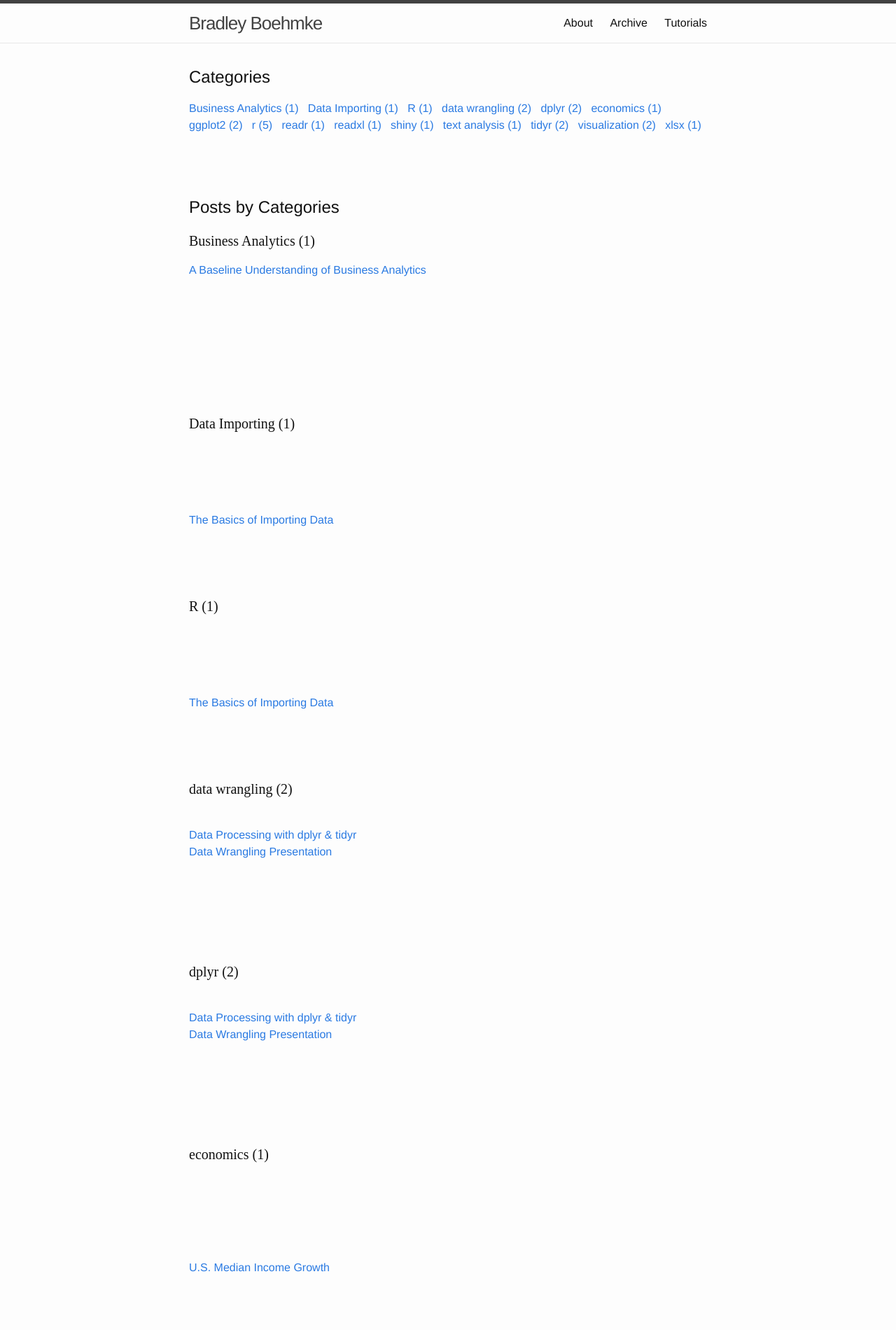
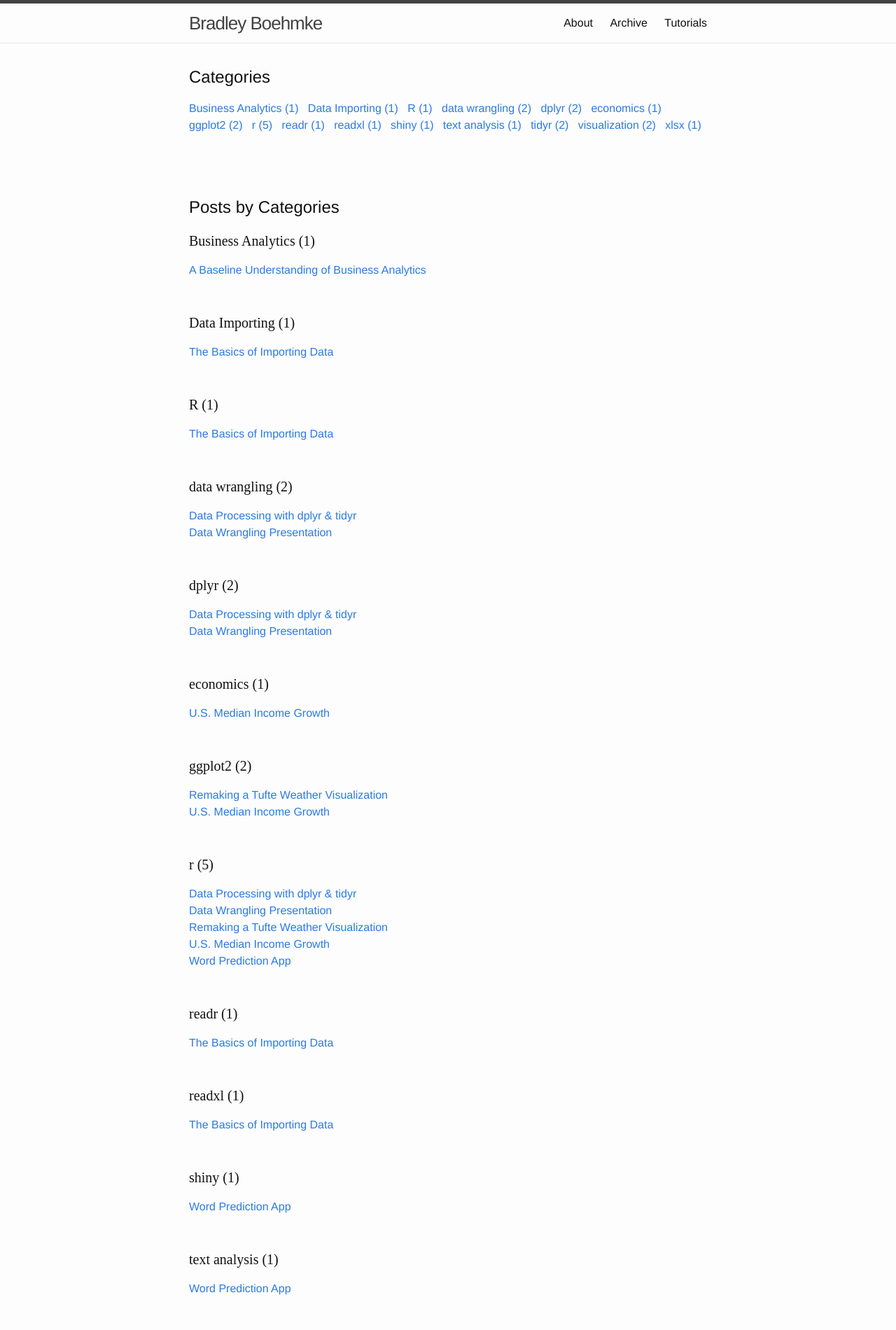
Before and after one commit to bradleyboehmke/bradleyboehmke, a Jekyll site: the page built from archivebycategory.md, in a window 1280 px wide. Shown: the top 1900 px of the page at 70% size. Built offline with Jekyll 4.4.1, drawn with Linux system fonts in a browser that asks for light colours.

Commit message:
Update archivebycategory.md

```diff
--- a/archivebycategory.md
+++ b/archivebycategory.md
@@ -32,9 +32,8 @@ sitemap: false
     {%if post.categories contains category[0]%}
 
      <a href="{{ site.url }}{{site.baseurl}}{{ post.url }}" title="{{ post.title }}">{{ post.title }}</a>
-
+    <br>
     {%endif%}
-    <br>
     {% endfor %}
     <br><br>
     {% endfor %}
```
